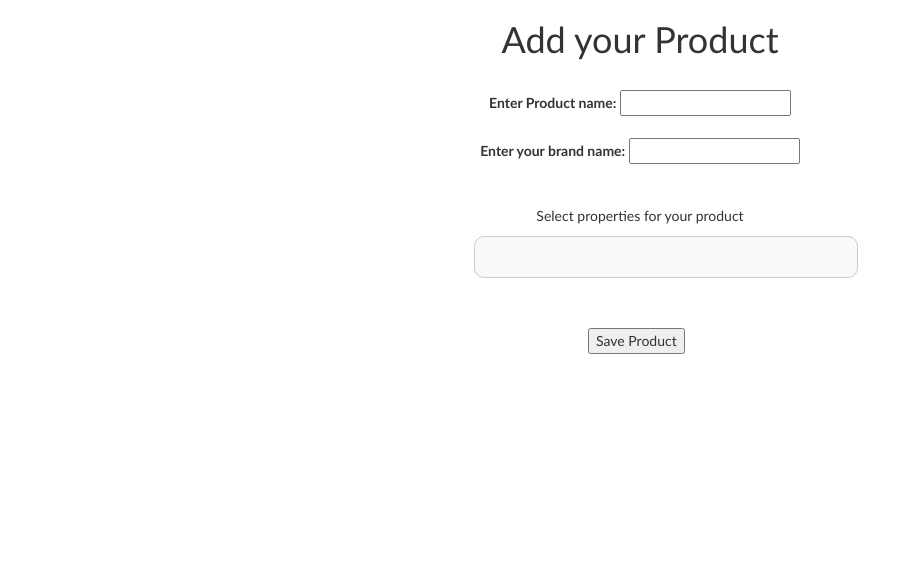
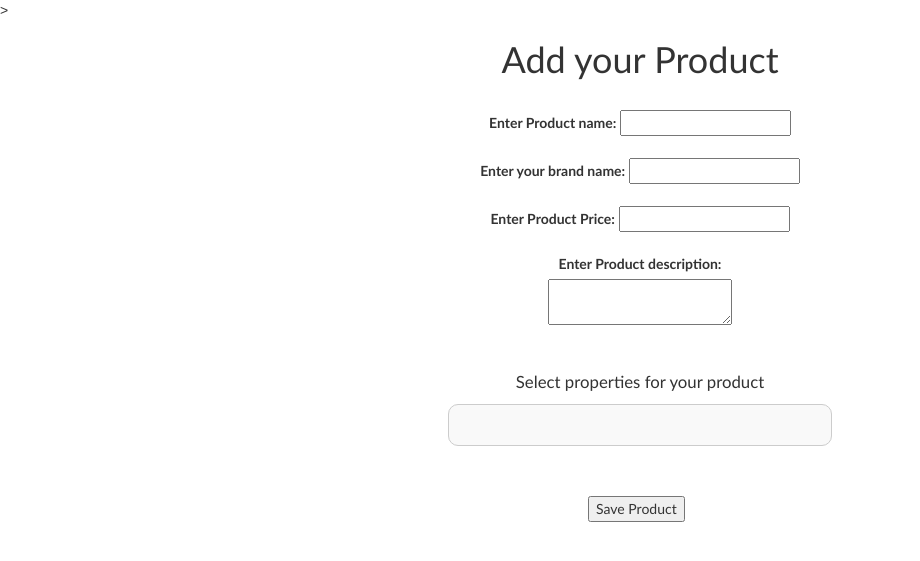
Before and after one commit to Shrijan274/Product_schemas, a Django app: page /addproduct/ in a window 1280 px wide. Shown: the top 561 px of the page, without its empty margins (0-920 px from the left). Run offline with Django 5.2, Linux system fonts and the light colour scheme; some libraries are stand-ins or nearby versions.

Commit message:
added item in model

```diff
--- a/htmlforms/admin.py
+++ b/htmlforms/admin.py
@@ -1,7 +1,7 @@
 from django.contrib import admin
 from htmlforms.models import Product
-from htmlforms.models import User
+from htmlforms.models import Item
 
 
 admin.site.register(Product)
-admin.site.register(User)
+admin.site.register(Item)
--- a/htmlforms/views.py
+++ b/htmlforms/views.py
@@ -137,7 +137,7 @@ def configupdate(request):
     return JsonResponse({'message': 'Product updated successfully.'})
 
 def schemalist(request):
-    template_name="productlist.html"
+    template_name="schemalist.html"
     return render(request,template_name)
 
 def productnames(request):
--- /dev/null
+++ b/product_schemas/static/css/addproduct.css
@@ -0,0 +1,29 @@
+h1{
+    text-align: center;
+    font-family: 'Gill Sans', 'Gill Sans MT', Calibri, 'Trebuchet MS', sans-serif;
+}
+#inputfields{
+    text-align: center;
+    font-family: 'Gill Sans', 'Gill Sans MT', Calibri, 'Trebuchet MS', sans-serif;
+}
+#p1{
+    text-align: center;
+    font-family: 'Gill Sans', 'Gill Sans MT', Calibri, 'Trebuchet MS', sans-serif;
+    font-size: larger;
+}
+#submit{
+    font-family: 'Gill Sans', 'Gill Sans MT', Calibri, 'Trebuchet MS', sans-serif;
+    margin-top: 10px;
+    margin-left: 42em;
+    margin-bottom: 20px;
+}
+#Form {
+    width: 30%;
+    display: flex;
+    flex-direction: column;
+    padding: 20px;
+    border: 1px solid #ccc;
+    border-radius: 10px;
+    background-color: #f9f9f9;
+    margin: 0 auto;
+}
--- /dev/null
+++ b/product_schemas/static/js/addproduct.js
@@ -0,0 +1,48 @@
+//loading form of product when opened
+$(document).ready(function() {
+    let urlParams = new URLSearchParams(window.location.search);
+    let id = urlParams.get('id');
+    if (id) {
+      $.ajax({
+          type: "GET",
+          url:`/product_schemas/?id=${id}&source=addproduct`,
+          data:{},
+          success: function(response) {
+              let jsondata = response.schema
+              //console.log(JSON.parse(jsondata));
+              parsedJSON=JSON.parse(jsondata);
+              console.log(parsedJSON);
+              $('#previewForm').jsonForm(
+                  parsedJSON    //response is in json string, parsing into js object.
+              );
+          },
+          error: function(xhr, status, error) {
+          console.error('Error:', error);
+          }
+
+      });
+      }
+});
+
+
+
+$(document).on('submit','#save',function(e){
+  e.preventDefault();
+  let item=$('#item').val();
+  console.log(item);
+  let brand= $('#brand').val();
+  console.log(brand);
+  let price= $('#price').val();
+  console.log(price);
+  let description= $('#description').val();
+  console.log(description);
+
+  let selectedOptions = [];
+
+  // Find the selected option from the form elements
+  $('#Form').find('select').each(function() {
+    selectedOptions.push($(this).val());
+    console.log(selectedOptions);
+  });
+  let isavailable = true;
+});
--- a/product_schemas/templates/CRUD.html
+++ b/product_schemas/templates/CRUD.html
@@ -49,7 +49,7 @@ td.editor-delete button {
 
 </head>
 <body>
-<h1>Product Schema Table</h1>
+<h1>Schema Table</h1>
 <a id="schemas-link-button" href="{% url 'product_schemas' %}" style="text-decoration: none;" target="_blank">Add new Schema</a><br><br><hr>
 <a id="product-list-button" href="{% url 'schemalist' %}" target="_blank">Product List</a>
 <table id="TableProduct" class="display"  width="70%">
--- a/product_schemas/templates/addproduct.html
+++ b/product_schemas/templates/addproduct.html
@@ -8,82 +8,35 @@
 <title>Add Product</title>
 <link rel="shortcut icon" href="#">
 <link rel="stylesheet" href="{% static 'css/bootstrap.css'%}">
-<style>
-h1{
-    text-align: center;
-    font-family: 'Gill Sans', 'Gill Sans MT', Calibri, 'Trebuchet MS', sans-serif;
-}
-#inputfields{
-    text-align: center;
-    font-family: 'Gill Sans', 'Gill Sans MT', Calibri, 'Trebuchet MS', sans-serif;
-}
-#p1{
-    text-align: center;
-    font-family: 'Gill Sans', 'Gill Sans MT', Calibri, 'Trebuchet MS', sans-serif;
-}
-#submit{
-    font-family: 'Gill Sans', 'Gill Sans MT', Calibri, 'Trebuchet MS', sans-serif;
-    margin-top: 10px;
-    margin-left: 42em;
-    margin-bottom: 20px;
-}
-#Form {
-    width: 30%;
-    display: flex;
-    flex-direction: column;
-    align-items: center;
-    padding: 20px;
-    border: 1px solid #ccc;
-    border-radius: 10px;
-    background-color: #f9f9f9;
-    margin-left: 37%;
-}
-
-</style>
+<link rel="stylesheet" href="{% static 'css/addproduct.css' %}">>
 </head>
 <body>
 <h1>Add your Product</h1><br>
-<form id="inputfields">
-<label for="product">Enter Product name:</label>
-<input type="text" id="product" name="product"><br><br>
-<label for="brandName">Enter your brand name:</label>
-<input type="text" id="brandName" name="brandName"><br><br><br></form>
+<form id="inputfields" autocomplete="off" spellcheck="false">
+<label for="item">Enter Product name:</label>
+<input type="text" id="item" name="item"><br><br>
+<label for="brand">Enter your brand name:</label>
+<input type="text" id="brand" name="brand"><br><br>
+<label for="price">Enter Product Price:</label>
+<input type="number" id="price" name="price"><br><br>
+<label for="description">Enter Product description:</label><br>
+<textarea id="description" name="description"></textarea>
+<br><br><br></form>
 <p id="p1">
     Select properties for your product
 </p>
 <form id="Form">
     <div id="previewForm" class="form-container"></div>
 </form>
-<br><br><button id="submit">Save Product</button>
+<br><br>
+<form id="save" method="post">
+    {% csrf_token %}
+    <button id="submit">Save Product</button>
+</form>
 <script src="{% static 'js/jquery.min.js' %}"></script>
 <script  src="{% static 'js/underscore.js' %}"></script>
 <script  src="{% static 'js/jsv.js' %}"></script>
 <script  src="{% static 'js/jsonform.js' %}"></script>
-<script>
-
-$(document).ready(function() {
-  let urlParams = new URLSearchParams(window.location.search);
-  let id = urlParams.get('id');
-  if (id) {
-    $.ajax({
-        type: "GET",
-        url:`/product_schemas/?id=${id}&source=addproduct`,
-        data:{},
-        success: function(response) {
-            let jsondata = response.schema
-            console.log(JSON.parse(jsondata));
-            $('#previewForm').jsonForm(
-                JSON.parse(jsondata)
-            );
-        },
-        error: function(xhr, status, error) {
-        console.error('Error:', error);
-        }
-
-    });
-    }
-});
-
-</script>
+<script  src="{% static 'js/addproduct.js' %}"></script>
 </body>
 </html>
```
Also changed, not shown: htmlforms/forms.py (deleted, +0 -22 lines), htmlforms/models.py (+13 -1 lines), htmlforms/migrations/0016_item.py (added), htmlforms/migrations/0017_item_date_added_alter_product_inserted_time.py (added), htmlforms/migrations/0018_alter_product_inserted_time.py (added), htmlforms/migrations/0019_alter_product_inserted_time.py (added), htmlforms/migrations/0020_remove_product_inserted_time.py (added), htmlforms/migrations/0021_product_inserted_time.py (added), htmlforms/migrations/0022_remove_item_date_added.py (added), product_schemas/templates/schemalist.html (renamed from product_schemas/templates/productlist.html).
